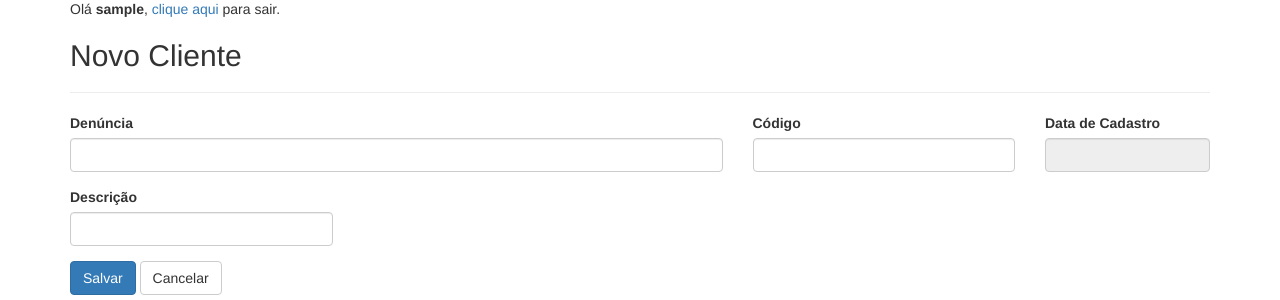
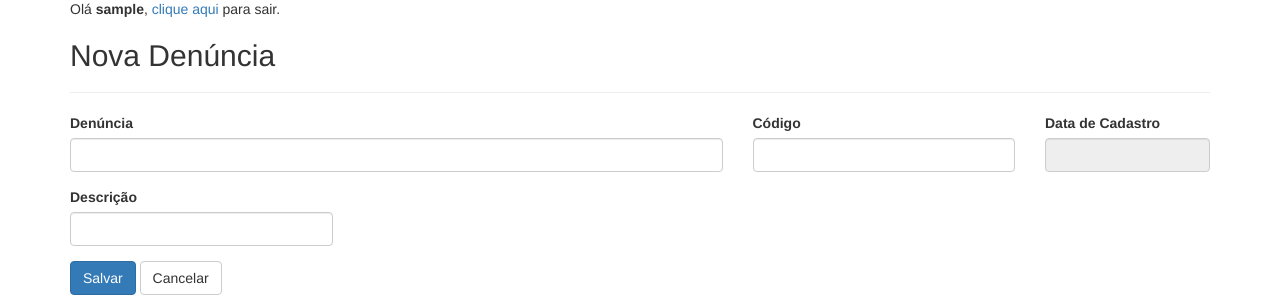
Before and after one commit to ademar-neto/Proficiencia-Proint-1, a PHP site: page /denuncias/add.php in a window 1280 px wide. Shown: the part 51-351 px from the top of the page. Run offline with PHP 8.4, Linux system fonts and the light colour scheme; the visitor is signed in with stand-in values (Sample User, id 1); some libraries are stand-ins or nearby versions.

Commit message:
Atualizando

```diff
--- a/crud-bootstrap-php/denuncias/add.php
+++ b/crud-bootstrap-php/denuncias/add.php
@@ -20,7 +20,7 @@ include('../login/redirect.php');
 
 Olá <b><?php echo $_SESSION['nome_usuario']?></b>, <a href="../login/sair.php">clique aqui</a> para sair.
 
-<h2>Novo Cliente</h2>
+<h2>Nova Denúncia</h2>
 
 <form action="add.php" method="post">
   <!-- area de campos do form -->
```
